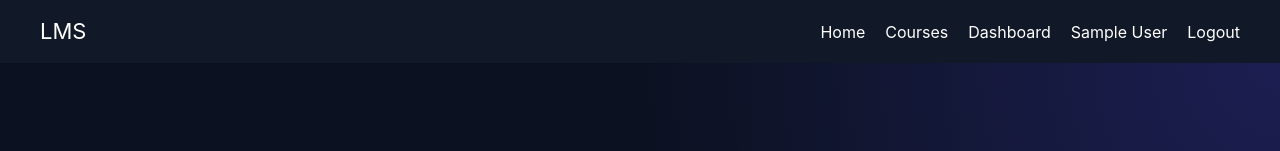
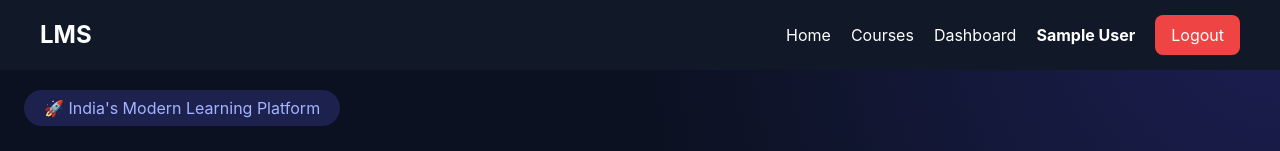
Before and after one commit to Yogesh1212-eng/LMS, a React (Vite) app in the folder client/: page / in a window 1280 px wide. Shown: the top 151 px of the page. Built offline with nearby package versions, Linux system fonts and the light colour scheme; no server answers; sample sign-in values are in the browser's storage.

Commit message:
Refactor Navbar component styles and links

```diff
--- a/client/src/components/layout/Navbar.jsx
+++ b/client/src/components/layout/Navbar.jsx
@@ -4,6 +4,7 @@ import { logout } from "../../redux/slices/authSlice";
 
 function Navbar() {
   const { isAuthenticated, user } = useSelector((state) => state.auth);
+
   const dispatch = useDispatch();
   const navigate = useNavigate();
 
@@ -12,50 +13,104 @@ function Navbar() {
     navigate("/login");
   };
 
+  const dashboardLink =
+    user?.role === "teacher"
+      ? "/teacher/dashboard"
+      : "/student/dashboard";
+
   return (
     <nav
       style={{
+        position: "fixed",
+        top: 0,
+        left: 0,
+        width: "100%",
+        zIndex: 999,
         display: "flex",
         justifyContent: "space-between",
         alignItems: "center",
         padding: "15px 40px",
         background: "#111827",
         color: "#fff",
+        boxSizing: "border-box",
       }}
     >
       <Link
         to="/"
-        style={{ color: "#fff", textDecoration: "none", fontSize: "22px" }}
+        style={{
+          color: "#fff",
+          textDecoration: "none",
+          fontSize: "24px",
+          fontWeight: "bold",
+        }}
       >
         LMS
       </Link>
 
-      <div style={{ display: "flex", gap: "20px" }}>
-        <Link to="/" style={{ color: "white" }}>
+      <div
+        style={{
+          display: "flex",
+          alignItems: "center",
+          gap: "20px",
+        }}
+      >
+        <Link
+          to="/"
+          style={{ color: "white", textDecoration: "none" }}
+        >
           Home
         </Link>
 
-        <Link to="/courses" style={{ color: "white" }}>
+        <Link
+          to="/courses"
+          style={{ color: "white", textDecoration: "none" }}
+        >
           Courses
         </Link>
 
         {isAuthenticated ? (
           <>
-            <Link to="/student/dashboard" style={{ color: "white" }}>
+            <Link
+              to={dashboardLink}
+              style={{
+                color: "white",
+                textDecoration: "none",
+              }}
+            >
               Dashboard
             </Link>
 
-            <span>{user?.name}</span>
+            <span style={{ fontWeight: "bold" }}>
+              {user?.name}
+            </span>
 
-            <button onClick={handleLogout}>Logout</button>
+            <button
+              onClick={handleLogout}
+              style={{
+                background: "#ef4444",
+                color: "#fff",
+                border: "none",
+                padding: "8px 16px",
+                borderRadius: "8px",
+                cursor: "pointer",
+              }}
+            >
+              Logout
+            </button>
           </>
         ) : (
           <>
-            <Link to="/login" style={{ color: "white" }}>
+            <Link
+              to="/login"
+              style={{ color: "white", textDecoration: "none" }}
+            >
               Login
             </Link>
 
-            <Link to="/signup" style={{ color: "white" }}>
+            <Link
+              to="/signup"
+              style={{ color: "white", textDecoration: "none" }}
+            >
               Signup
             </Link>
           </>
```
